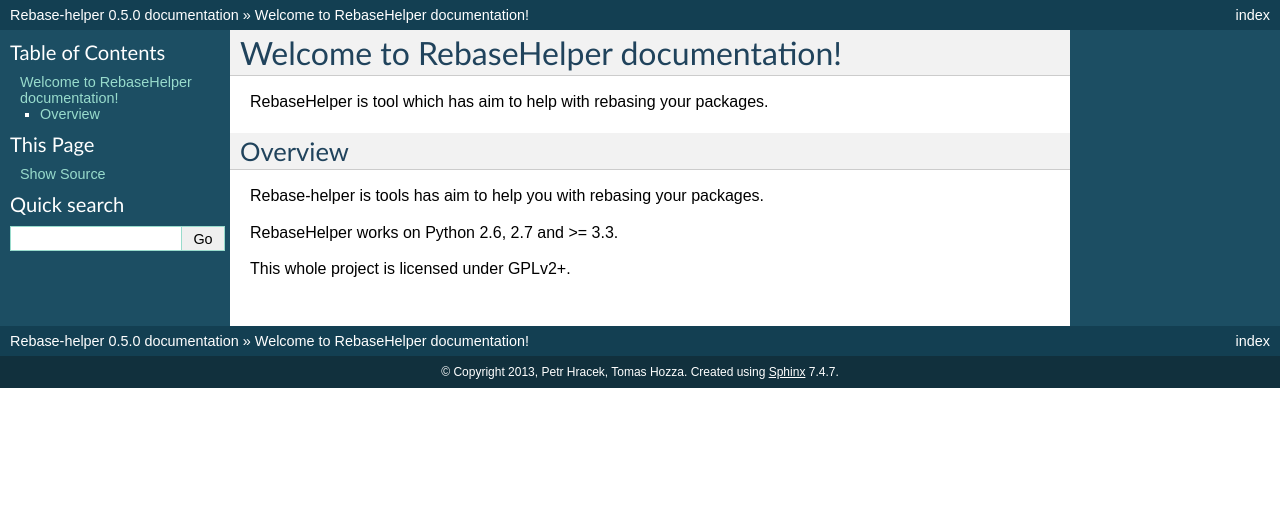
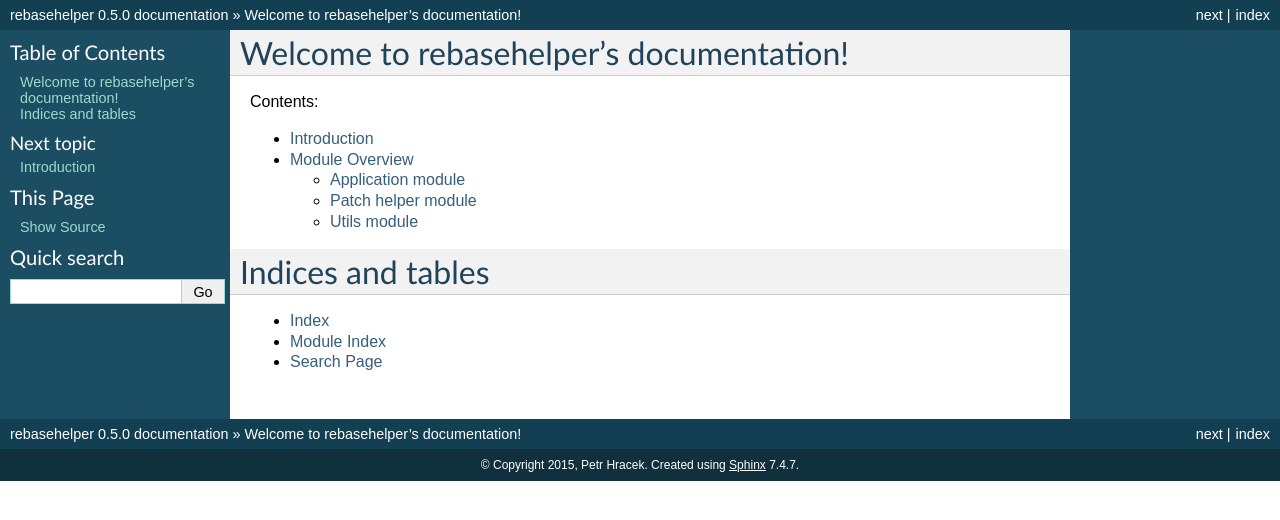
Before and after one commit to rebase-helper/rebase-helper, a Sphinx documentation site: the page built from docs/index.rst, in a window 1280 px wide. Shown: the top 520 px of the page. Built offline with Sphinx 7.4.7, drawn with Linux system fonts in a browser that asks for light colours.

Commit message:
Fixes #65 Docs for rebase-helper generated by sphinx
Signed-off-by: Petr Hracek <phracek@redhat.com>

```diff
--- /dev/null
+++ b/docs/application.rst
@@ -0,0 +1,6 @@
+Application module
+==================
+
+.. automodule:: rebasehelper.application
+   :members:
+   :undocs-members:
--- /dev/null
+++ b/docs/clsoverview.rst
@@ -0,0 +1,8 @@
+Module Overview
+===============
+.. toctree::
+   :maxdepth: 2
+
+   application
+   patchhelper
+   utils
--- a/docs/conf.py
+++ b/docs/conf.py
@@ -1,9 +1,10 @@
 # -*- coding: utf-8 -*-
 #
-# DevAssistant documentation build configuration file, created by
-# sphinx-quickstart on Wed Jul 10 09:33:41 2013.
+# rebasehelper documentation build configuration file, created by
+# sphinx-quickstart on Tue Apr 21 13:42:00 2015.
 #
-# This file is execfile()d with the current directory set to its containing dir.
+# This file is execfile()d with the current directory set to its
+# containing dir.
 #
 # Note that not all possible configuration values are present in this
 # autogenerated file.
@@ -11,29 +12,35 @@
 # All configuration values have a default; values that are commented out
 # serve to show the default.
 
-import sys, os
+import sys
+import os
 
 # If extensions (or modules to document with autodoc) are in another directory,
 # add these directories to sys.path here. If the directory is relative to the
 # documentation root, use os.path.abspath to make it absolute, like shown here.
 #sys.path.insert(0, os.path.abspath('.'))
 
-rebase_helper_dir = os.path.abspath('..')
-sys.path.insert(0, rebase_helper_dir)
-
-from rebasehelper import version as rh_version
-
-# -- General configuration -----------------------------------------------------
+# -- General configuration ------------------------------------------------
 
 # If your documentation needs a minimal Sphinx version, state it here.
 #needs_sphinx = '1.0'
 
-# Add any Sphinx extension module names here, as strings. They can be extensions
-# coming with Sphinx (named 'sphinx.ext.*') or your custom ones.
-extensions = []
+# Add any Sphinx extension module names here, as strings. They can be
+# extensions coming with Sphinx (named 'sphinx.ext.*') or your custom
+# ones.
+extensions = [
+    'sphinx.ext.autodoc',
+    'sphinx.ext.doctest',
+    'sphinx.ext.intersphinx',
+    'sphinx.ext.todo',
+    'sphinx.ext.coverage',
+    'sphinx.ext.mathjax',
+    'sphinx.ext.ifconfig',
+    'sphinx.ext.viewcode',
+]
 
 # Add any paths that contain templates here, relative to this directory.
-#templates_path = ['_templates']
+templates_path = ['_templates']
 
 # The suffix of source filenames.
 source_suffix = '.rst'
@@ -45,17 +52,17 @@
 master_doc = 'index'
 
 # General information about the project.
-project = u'Rebase-helper'
-copyright = u'2013, Petr Hracek, Tomas Hozza'
+project = u'rebasehelper'
+copyright = u'2015, Petr Hracek'
 
 # The version info for the project you're documenting, acts as replacement for
 # |version| and |release|, also used in various other places throughout the
 # built documents.
 #
 # The short X.Y version.
-version = '.'.join(rh_version.VERSION.split('.')[0:2])
+version = '0.5.0'
 # The full version, including alpha/beta/rc tags.
-release = rh_version.VERSION
+release = '0.5.0'
 
 # The language for content autogenerated by Sphinx. Refer to documentation
 # for a list of supported languages.
@@ -69,9 +76,10 @@
 
 # List of patterns, relative to source directory, that match files and
 # directories to ignore when looking for source files.
-exclude_patterns = ['_build']
+exclude_patterns = []
 
-# The reST default role (used for this markup: `text`) to use for all documents.
+# The reST default role (used for this markup: `text`) to use for all
+# documents.
 #default_role = None
 
 # If true, '()' will be appended to :func: etc. cross-reference text.
@@ -91,8 +99,11 @@
 # A list of ignored prefixes for module index sorting.
 #modindex_common_prefix = []
 
+# If true, keep warnings as "system message" paragraphs in the built documents.
+#keep_warnings = False
 
-# -- Options for HTML output ---------------------------------------------------
+
+# -- Options for HTML output ----------------------------------------------
 
 # The theme to use for HTML and HTML Help pages.  See the documentation for
 # a list of builtin themes.
@@ -126,6 +137,11 @@
 # relative to this directory. They are copied after the builtin static files,
 # so a file named "default.css" will overwrite the builtin "default.css".
 html_static_path = ['_static']
+
+# Add any extra paths that contain custom files (such as robots.txt or
+# .htaccess) here, relative to this directory. These files are copied
+# directly to the root of the documentation.
+#html_extra_path = []
 
 # If not '', a 'Last updated on:' timestamp is inserted at every page bottom,
 # using the given strftime format.
@@ -169,10 +185,10 @@
 #html_file_suffix = None
 
 # Output file base name for HTML help builder.
-htmlhelp_basename = 'RebaseHelperdoc'
+htmlhelp_basename = 'rebasehelperdoc'
 
 
-# -- Options for LaTeX output --------------------------------------------------
+# -- Options for LaTeX output ---------------------------------------------
 
 latex_elements = {
 # The paper size ('letterpaper' or 'a4paper').
@@ -186,10 +202,11 @@
 }
 
 # Grouping the document tree into LaTeX files. List of tuples
-# (source start file, target name, title, author, documentclass [howto/manual]).
+# (source start file, target name, title,
+#  author, documentclass [howto, manual, or own class]).
 latex_documents = [
-  ('index', 'RebaseHelper.tex', u'Rebase Helper Documentation',
-   u'Petr Hracek, Tomas Hozza', 'manual'),
+  ('index', 'rebasehelper.tex', u'rebasehelper Documentation',
+   u'Petr Hracek', 'manual'),
 ]
 
 # The name of an image file (relative to this directory) to place at the top of
@@ -213,27 +230,27 @@
 #latex_domain_indices = True
 
 
-# -- Options for manual page output --------------------------------------------
+# -- Options for manual page output ---------------------------------------
 
 # One entry per manual page. List of tuples
 # (source start file, name, description, authors, manual section).
 man_pages = [
-    ('index', 'rebasehelper', u'Rebase Helper Documentation',
-     [u'Petr Hracek, Tomas Hozza'], 1)
+    ('index', 'rebasehelper', u'rebasehelper Documentation',
+     [u'Petr Hracek'], 1)
 ]
 
 # If true, show URL addresses after external links.
 #man_show_urls = False
 
 
-# -- Options for Texinfo output ------------------------------------------------
+# -- Options for Texinfo output -------------------------------------------
 
 # Grouping the document tree into Texinfo files. List of tuples
 # (source start file, target name, title, author,
 #  dir menu entry, description, category)
 texinfo_documents = [
-  ('index', 'RebaseHelper', u'RebaseHelper Documentation',
-   u'Petr Hracek, Tomas Hozza', 'RebaseHelper', 'One line description of project.',
+  ('index', 'rebasehelper', u'rebasehelper Documentation',
+   u'Petr Hracek', 'rebasehelper', 'One line description of project.',
    'Miscellaneous'),
 ]
 
@@ -245,3 +262,10 @@
 
 # How to display URL addresses: 'footnote', 'no', or 'inline'.
 #texinfo_show_urls = 'footnote'
+
+# If true, do not generate a @detailmenu in the "Top" node's menu.
+#texinfo_no_detailmenu = False
+
+
+# Example configuration for intersphinx: refer to the Python standard library.
+intersphinx_mapping = {'http://docs.python.org/': None}
--- a/docs/index.rst
+++ b/docs/index.rst
@@ -1,18 +1,24 @@
-.. RebaseHelper documentation master file, created by
-   sphinx-quickstart on Wed Sep 11 09:33:41 2013.
+.. rebasehelper documentation master file, created by
+   sphinx-quickstart on Tue Apr 21 13:42:00 2015.
    You can adapt this file completely to your liking, but it should at least
    contain the root `toctree` directive.
 
-Welcome to RebaseHelper documentation!
-======================================
+Welcome to rebasehelper's documentation!
+========================================
 
-RebaseHelper is tool which has aim to help with rebasing your packages.
+Contents:
 
-Overview
---------
+.. toctree::
+   :maxdepth: 3
 
-.. include:: brief-intro.txt
+   overview
+   clsoverview
 
-RebaseHelper works on Python 2.6, 2.7 and >= 3.3.
 
-This whole project is licensed under GPLv2+.
+
+Indices and tables
+==================
+
+* :ref:`genindex`
+* :ref:`modindex`
+* :ref:`search`
--- /dev/null
+++ b/docs/patchhelper.rst
@@ -0,0 +1,6 @@
+Patch helper module
+===================
+
+.. automodule:: rebasehelper.patch_helper
+   :members:
+   :undocs-members:
--- /dev/null
+++ b/docs/utils.rst
@@ -0,0 +1,6 @@
+Utils module
+============
+
+.. automodule:: rebasehelper.utils
+   :members:
+   :undocs-members:
```
Also changed, not shown: docs/overview.rst (added, +39 -0 lines), 2 other files.
